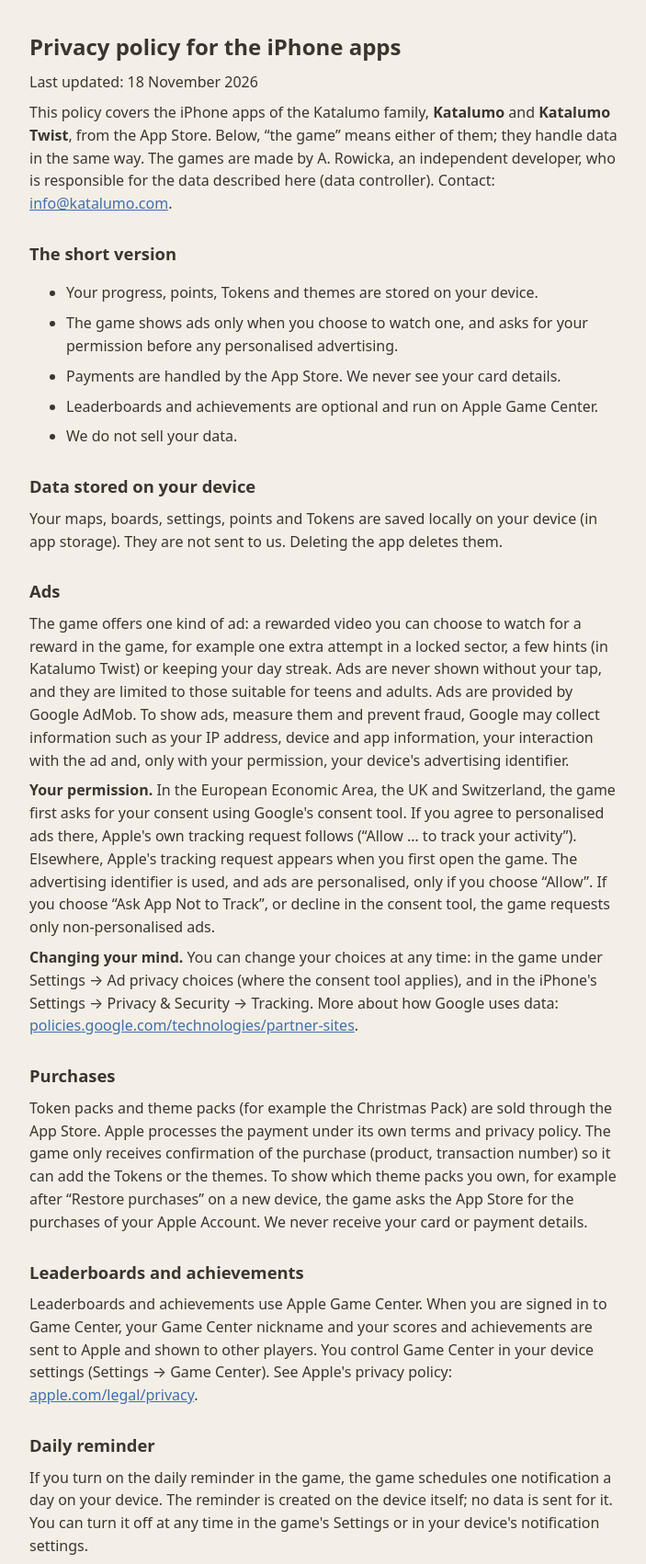
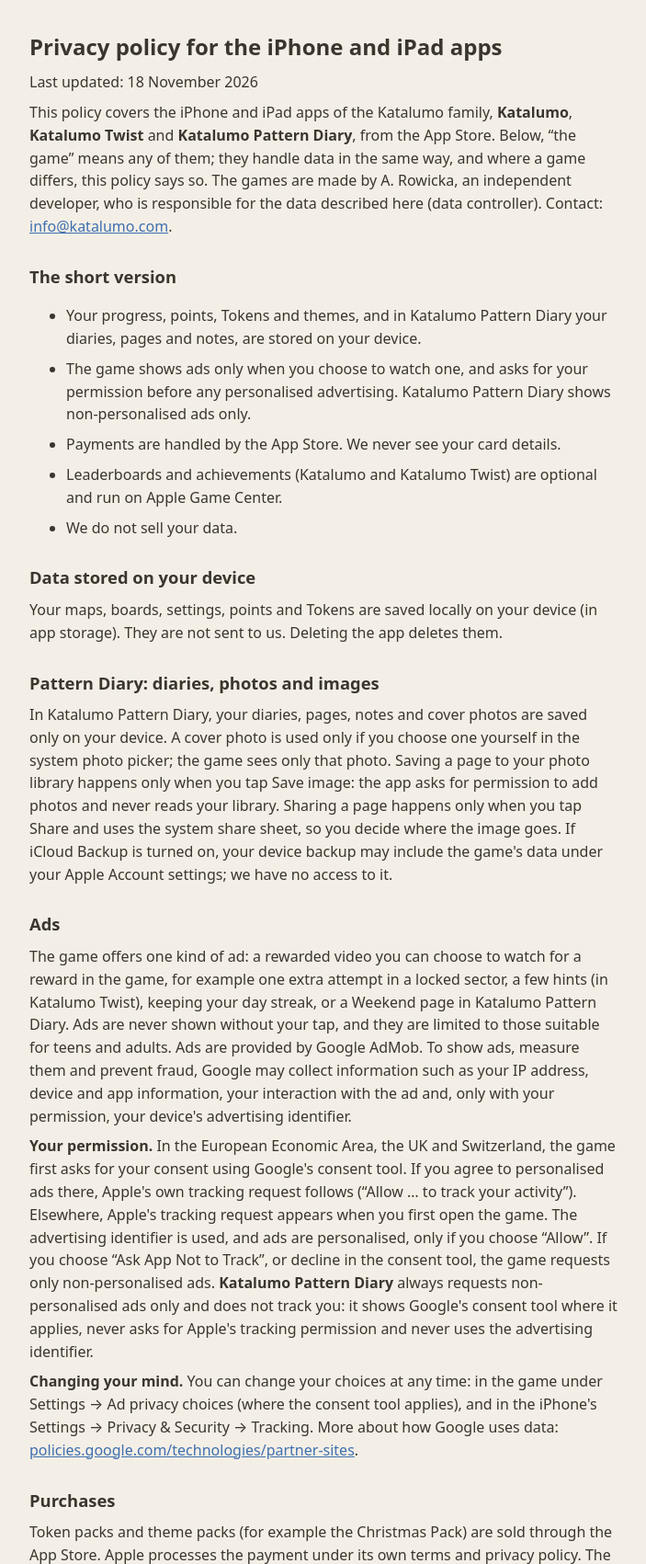
Before and after one commit to Akapitly/katalumo, a plain HTML site: page privacy-iphone.html in a window 1280 px wide. Shown: the top 1701 px of the page at 92% size, without its empty margins (288-991 px from the left). Drawn offline with Linux system fonts and the light colour scheme.

Commit message:
Add files via upload

```diff
--- a/privacy-iphone.html
+++ b/privacy-iphone.html
@@ -3,7 +3,7 @@
 <head>
 <meta charset="utf-8">
 <meta name="viewport" content="width=device-width, initial-scale=1">
-<title>Katalumo: privacy (iPhone)</title>
+<title>Katalumo: privacy (iPhone and iPad)</title>
 <link rel="icon" href="icon.svg" type="image/svg+xml">
 <style>
 body{margin:0;background:#f4efe6;color:#3a362e;font:16px/1.55 system-ui,-apple-system,"Segoe UI",sans-serif}
@@ -16,47 +16,50 @@ hr{border:0;border-top:1px solid #cbc2ae;margin:36px 0}
 </head>
 <body>
 <main>
-<h1>Privacy policy for the iPhone apps</h1>
+<h1>Privacy policy for the iPhone and iPad apps</h1>
 <p>Last updated: 18 November 2026</p>
-<p>This policy covers the iPhone apps of the Katalumo family, <b>Katalumo</b> and <b>Katalumo Twist</b>, from the App Store. Below, “the game” means either of them; they handle data in the same way. The games are made by A. Rowicka, an independent developer, who is responsible for the data described here (data controller). Contact: <a href="mailto:info@katalumo.com">info@katalumo.com</a>.</p>
+<p>This policy covers the iPhone and iPad apps of the Katalumo family, <b>Katalumo</b>, <b>Katalumo Twist</b> and <b>Katalumo Pattern Diary</b>, from the App Store. Below, “the game” means any of them; they handle data in the same way, and where a game differs, this policy says so. The games are made by A. Rowicka, an independent developer, who is responsible for the data described here (data controller). Contact: <a href="mailto:info@katalumo.com">info@katalumo.com</a>.</p>
 
 <h2>The short version</h2>
 <ul>
-<li>Your progress, points, Tokens and themes are stored on your device.</li>
-<li>The game shows ads only when you choose to watch one, and asks for your permission before any personalised advertising.</li>
+<li>Your progress, points, Tokens and themes, and in Katalumo Pattern Diary your diaries, pages and notes, are stored on your device.</li>
+<li>The game shows ads only when you choose to watch one, and asks for your permission before any personalised advertising. Katalumo Pattern Diary shows non-personalised ads only.</li>
 <li>Payments are handled by the App Store. We never see your card details.</li>
-<li>Leaderboards and achievements are optional and run on Apple Game Center.</li>
+<li>Leaderboards and achievements (Katalumo and Katalumo Twist) are optional and run on Apple Game Center.</li>
 <li>We do not sell your data.</li>
 </ul>
 
 <h2>Data stored on your device</h2>
 <p>Your maps, boards, settings, points and Tokens are saved locally on your device (in app storage). They are not sent to us. Deleting the app deletes them.</p>
 
+<h2>Pattern Diary: diaries, photos and images</h2>
+<p>In Katalumo Pattern Diary, your diaries, pages, notes and cover photos are saved only on your device. A cover photo is used only if you choose one yourself in the system photo picker; the game sees only that photo. Saving a page to your photo library happens only when you tap Save image: the app asks for permission to add photos and never reads your library. Sharing a page happens only when you tap Share and uses the system share sheet, so you decide where the image goes. If iCloud Backup is turned on, your device backup may include the game's data under your Apple Account settings; we have no access to it.</p>
+
 <h2>Ads</h2>
-<p>The game offers one kind of ad: a rewarded video you can choose to watch for a reward in the game, for example one extra attempt in a locked sector, a few hints (in Katalumo Twist) or keeping your day streak. Ads are never shown without your tap, and they are limited to those suitable for teens and adults. Ads are provided by Google AdMob. To show ads, measure them and prevent fraud, Google may collect information such as your IP address, device and app information, your interaction with the ad and, only with your permission, your device's advertising identifier.</p>
-<p><b>Your permission.</b> In the European Economic Area, the UK and Switzerland, the game first asks for your consent using Google's consent tool. If you agree to personalised ads there, Apple's own tracking request follows (“Allow … to track your activity”). Elsewhere, Apple's tracking request appears when you first open the game. The advertising identifier is used, and ads are personalised, only if you choose “Allow”. If you choose “Ask App Not to Track”, or decline in the consent tool, the game requests only non-personalised ads.</p>
+<p>The game offers one kind of ad: a rewarded video you can choose to watch for a reward in the game, for example one extra attempt in a locked sector, a few hints (in Katalumo Twist), keeping your day streak, or a Weekend page in Katalumo Pattern Diary. Ads are never shown without your tap, and they are limited to those suitable for teens and adults. Ads are provided by Google AdMob. To show ads, measure them and prevent fraud, Google may collect information such as your IP address, device and app information, your interaction with the ad and, only with your permission, your device's advertising identifier.</p>
+<p><b>Your permission.</b> In the European Economic Area, the UK and Switzerland, the game first asks for your consent using Google's consent tool. If you agree to personalised ads there, Apple's own tracking request follows (“Allow … to track your activity”). Elsewhere, Apple's tracking request appears when you first open the game. The advertising identifier is used, and ads are personalised, only if you choose “Allow”. If you choose “Ask App Not to Track”, or decline in the consent tool, the game requests only non-personalised ads. <b>Katalumo Pattern Diary</b> always requests non-personalised ads only and does not track you: it shows Google's consent tool where it applies, never asks for Apple's tracking permission and never uses the advertising identifier.</p>
 <p><b>Changing your mind.</b> You can change your choices at any time: in the game under Settings → Ad privacy choices (where the consent tool applies), and in the iPhone's Settings → Privacy &amp; Security → Tracking. More about how Google uses data: <a href="https://policies.google.com/technologies/partner-sites">policies.google.com/technologies/partner-sites</a>.</p>
 
 <h2>Purchases</h2>
-<p>Token packs and theme packs (for example the Christmas Pack) are sold through the App Store. Apple processes the payment under its own terms and privacy policy. The game only receives confirmation of the purchase (product, transaction number) so it can add the Tokens or the themes. To show which theme packs you own, for example after “Restore purchases” on a new device, the game asks the App Store for the purchases of your Apple Account. We never receive your card or payment details.</p>
+<p>Token packs and theme packs (for example the Christmas Pack) are sold through the App Store. Apple processes the payment under its own terms and privacy policy. The game only receives confirmation of the purchase (product, transaction number) so it can add the Tokens or the themes. To show which theme packs you own, for example after “Restore purchases” on a new device, the game asks the App Store for the purchases of your Apple Account. In Katalumo Pattern Diary, packs of colours, shapes and papers, special diaries and the Club are one-time purchases sold through the App Store in the same way and can be restored the same way. We never receive your card or payment details.</p>
 
 <h2>Leaderboards and achievements</h2>
-<p>Leaderboards and achievements use Apple Game Center. When you are signed in to Game Center, your Game Center nickname and your scores and achievements are sent to Apple and shown to other players. You control Game Center in your device settings (Settings → Game Center). See Apple's privacy policy: <a href="https://www.apple.com/legal/privacy/">apple.com/legal/privacy</a>.</p>
+<p>Katalumo and Katalumo Twist use Apple Game Center for leaderboards and achievements; Katalumo Pattern Diary has none. When you are signed in to Game Center, your Game Center nickname and your scores and achievements are sent to Apple and shown to other players. You control Game Center in your device settings (Settings → Game Center). See Apple's privacy policy: <a href="https://www.apple.com/legal/privacy/">apple.com/legal/privacy</a>.</p>
 
 <h2>Daily reminder</h2>
-<p>If you turn on the daily reminder in the game, the game schedules one notification a day on your device. The reminder is created on the device itself; no data is sent for it. You can turn it off at any time in the game's Settings or in your device's notification settings.</p>
+<p>Katalumo and Katalumo Twist offer a daily reminder; Katalumo Pattern Diary has none. If you turn on the daily reminder in the game, the game schedules one notification a day on your device. The reminder is created on the device itself; no data is sent for it. You can turn it off at any time in the game's Settings or in your device's notification settings.</p>
 
 <h2>Play statistics</h2>
-<p>We see the aggregated, anonymous figures that Apple and Google AdMob provide to every developer (for example, the number of downloads or ads watched). From Katalumo Twist version 1.1.0 and Katalumo version 1.0.1, the game also uses Google Analytics for Firebase to understand how the game is played and to balance it. It records anonymous game events, for example that a sector was finished or locked, which kind of help was used, that a purchase was made or that a daily challenge was completed, together with basic technical data (app version, device model, operating system, country derived from the IP address, and a random app-instance identifier). The advertising identifier is not collected for this, the data is not used for advertising or tracking, and statistics are kept for at most 14 months and used only in aggregated form.</p>
+<p>We see the aggregated, anonymous figures that Apple and Google AdMob provide to every developer (for example, the number of downloads or ads watched). Katalumo Pattern Diary (from its first version), Katalumo Twist (from version 1.1.0) and Katalumo (from version 1.0.1) also use Google Analytics for Firebase to understand how the game is played and to balance it. It records anonymous game events, for example that a sector was finished or locked, which kind of help was used, that a purchase was made, that a daily challenge was completed, or that a diary page was finished or an image shared, together with basic technical data (app version, device model, operating system, country derived from the IP address, and a random app-instance identifier). The advertising identifier is not collected for this, the data is not used for advertising or tracking, and statistics are kept for at most 14 months and used only in aggregated form.</p>
 
 <h2>Who receives data, and for how long</h2>
-<p>The game shares data only with the companies named in this policy, Google (ads) and Apple (purchases, Game Center), and only for the purposes described here. Both protect your data to a standard equal to this policy, under their own privacy policies and the data-protection terms they provide to developers. We keep no user database of our own: the game has no accounts, and your game data stays on your device. Data held by Google or Apple is kept and deleted under their policies.</p>
+<p>The game shares data only with the companies named in this policy, Google (ads, statistics) and Apple (purchases, Game Center), and only for the purposes described here. Both protect your data to a standard equal to this policy, under their own privacy policies and the data-protection terms they provide to developers. We keep no user database of our own: the game has no accounts, and your game data stays on your device. Data held by Google or Apple is kept and deleted under their policies.</p>
 
 <h2>Your rights</h2>
 <p>You can ask us for access to, correction or deletion of data we hold about you, or object to its use: write to <a href="mailto:info@katalumo.com">info@katalumo.com</a>. To withdraw your consent to personalised ads, use the settings described under “Changing your mind”. You also have the right to complain to your data protection authority. Data processed by Google (ads) can also be managed in your Google account settings; data processed by Apple (App Store, Game Center) in your Apple Account settings.</p>
 
 <h2>Children</h2>
-<p>The Katalumo games are puzzle games for teens and adults and are not directed at children under 13.</p>
+<p>The Katalumo games are for teens and adults and are not directed at children under 13.</p>
 
 <h2>Changes</h2>
 <p>If this policy changes, the new version will be published on this page with a new date.</p>
```
